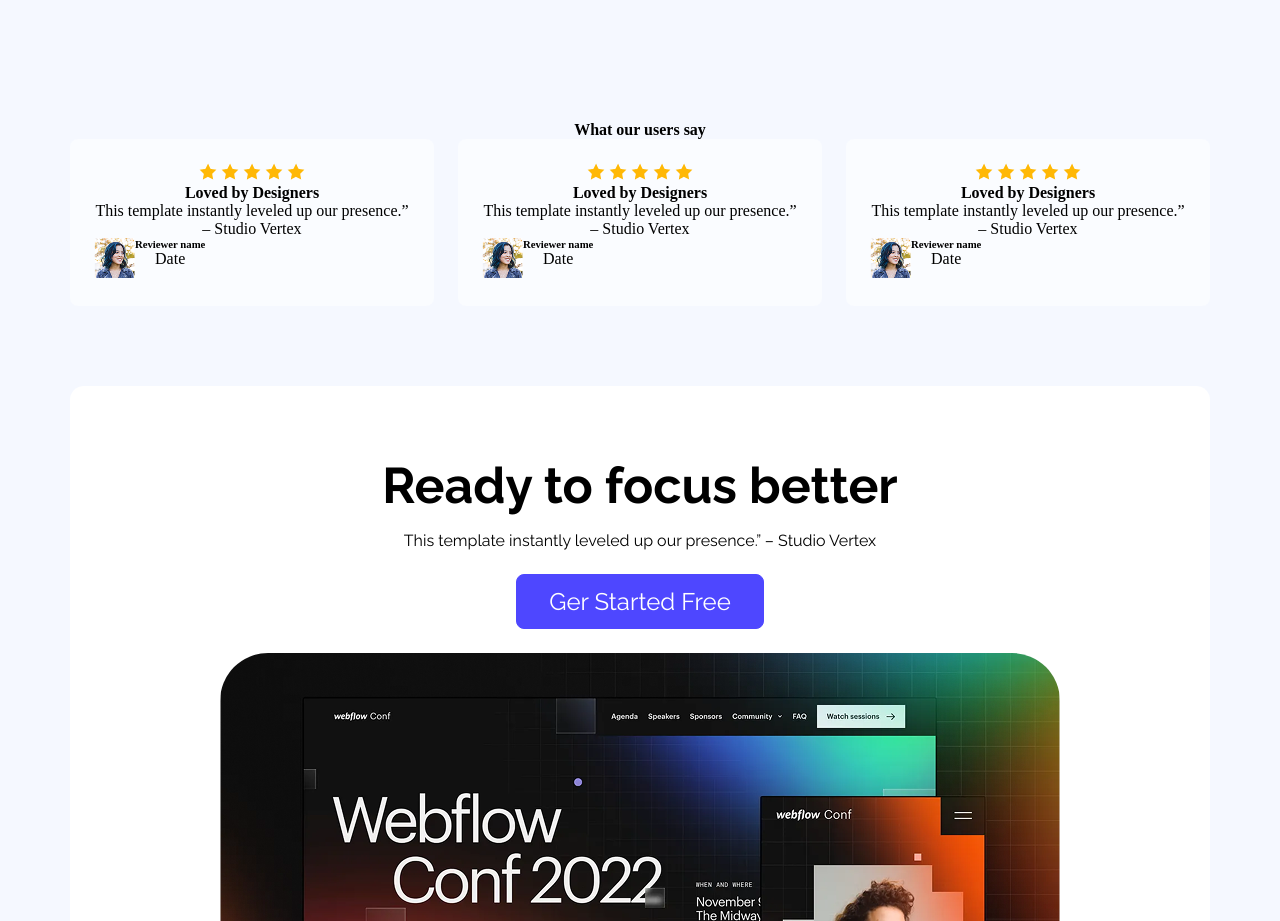
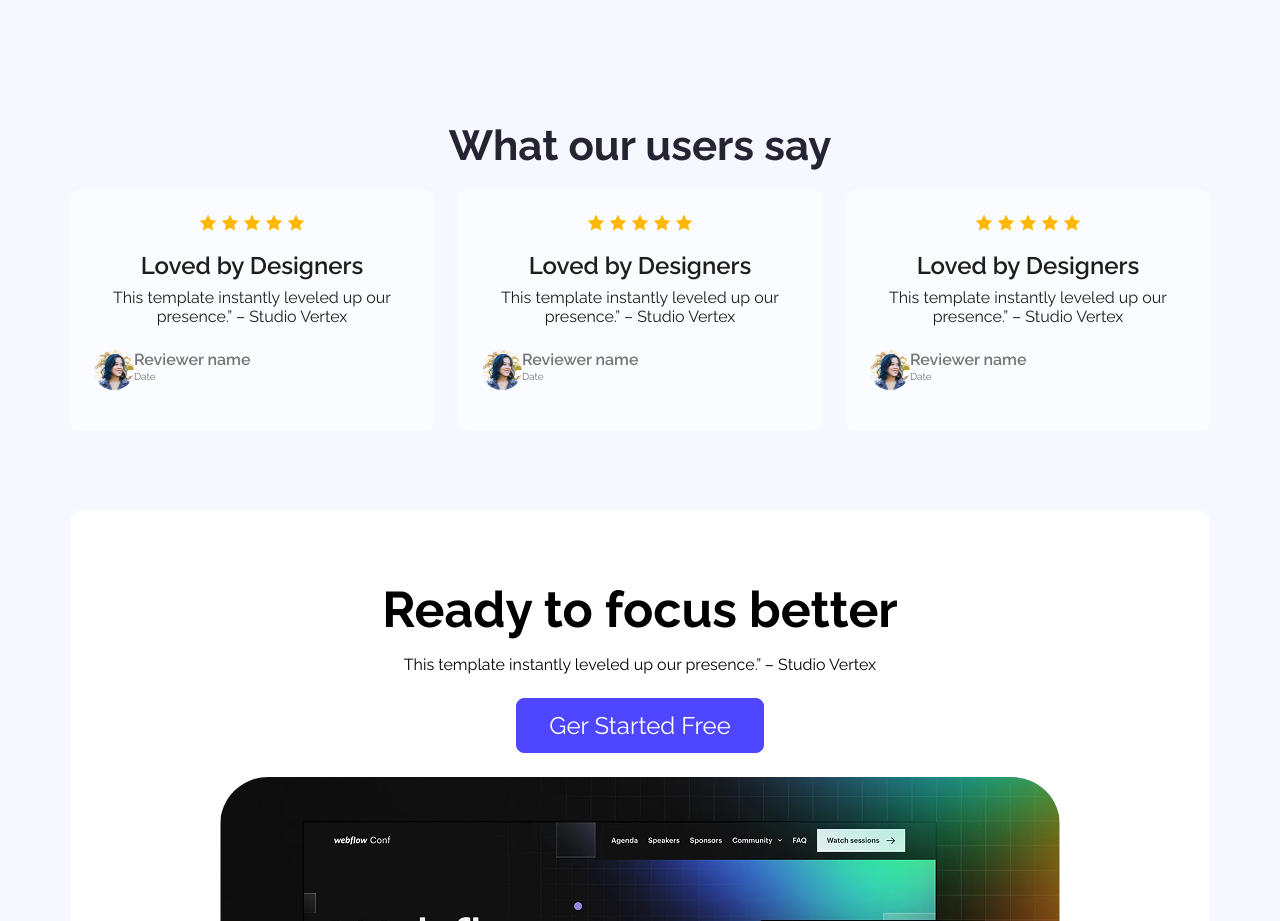
Before and after one commit to asir-uddin/frist-assignment, a plain HTML site: page index.html in a window 1280 px wide. Shown: the part 1360-2281 px from the top of the page. Drawn offline with Linux system fonts and the light colour scheme.

Commit message:
added the new addition

```diff
--- a/styles/style.css
+++ b/styles/style.css
@@ -125,6 +125,14 @@ nav{
 .user{
     margin-bottom: 80px;
 }
+.user-box h4{
+    font-size: 42px;
+    font-family: "Raleway";
+    font-weight: 700;
+    font-style: normal;
+    color: #252432;
+    margin-bottom: 20px;
+}
 .user-box{
     text-align: center;
 }
@@ -138,6 +146,47 @@ nav{
     background-color: #FAFCFF;
     padding: 24px;
     border-radius: 8px;
+}
+.user-chaild h4{
+    font-size: 24px;
+    font-family: "Raleway";
+    font-weight: 600;
+    font-style: normal;
+    color: #1E1E1E;
+    margin: 16px 0 8px 0;
+}
+.user-chaild p{
+    font-size: 16px;
+    font-family: "Raleway";
+    font-weight: 400;
+    font-style: normal;
+    color: #1E1E1E;
+    margin: 0px 0 24px 0;
+}
+.avater img{
+    width: 40px;
+    height: 40px;
+    border-radius: 999px;
+}
+.avater-contant{
+    display: flex;
+    flex-direction: column;
+    text-align: left;
+    gap: 2px;
+}
+.avater-contant h6{
+    font-size: 16px;
+    color: #757575;
+    font-weight: 600;
+    font-family: 'Raleway';
+    font-style: normal;
+}
+.avater-contant p{
+    font-size: 10px;
+    color: #757575;
+    font-weight: 400;
+    font-family: 'Raleway';
+    font-style: normal;
 }
 .avater-info{
     display: flex;
```
